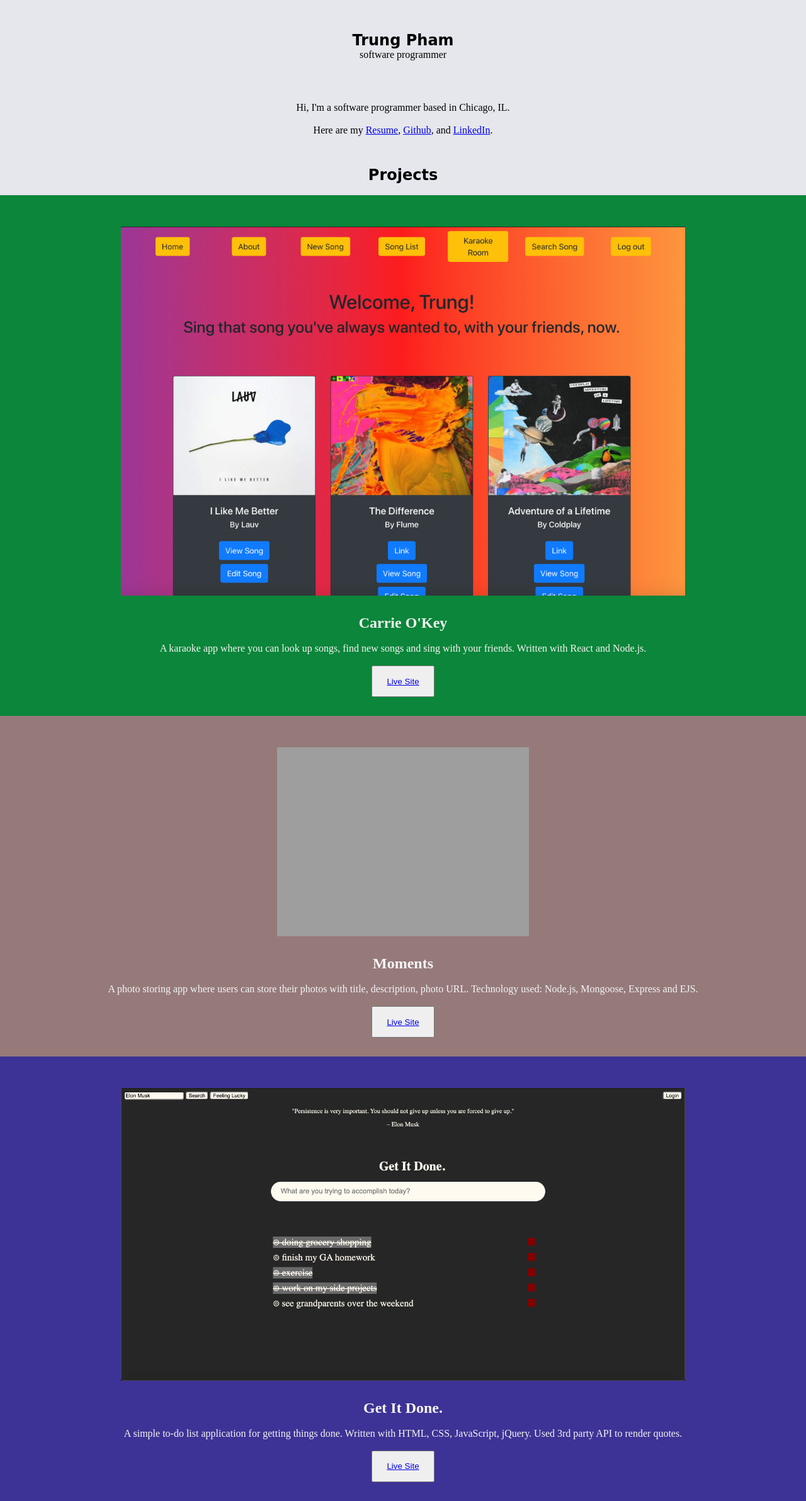
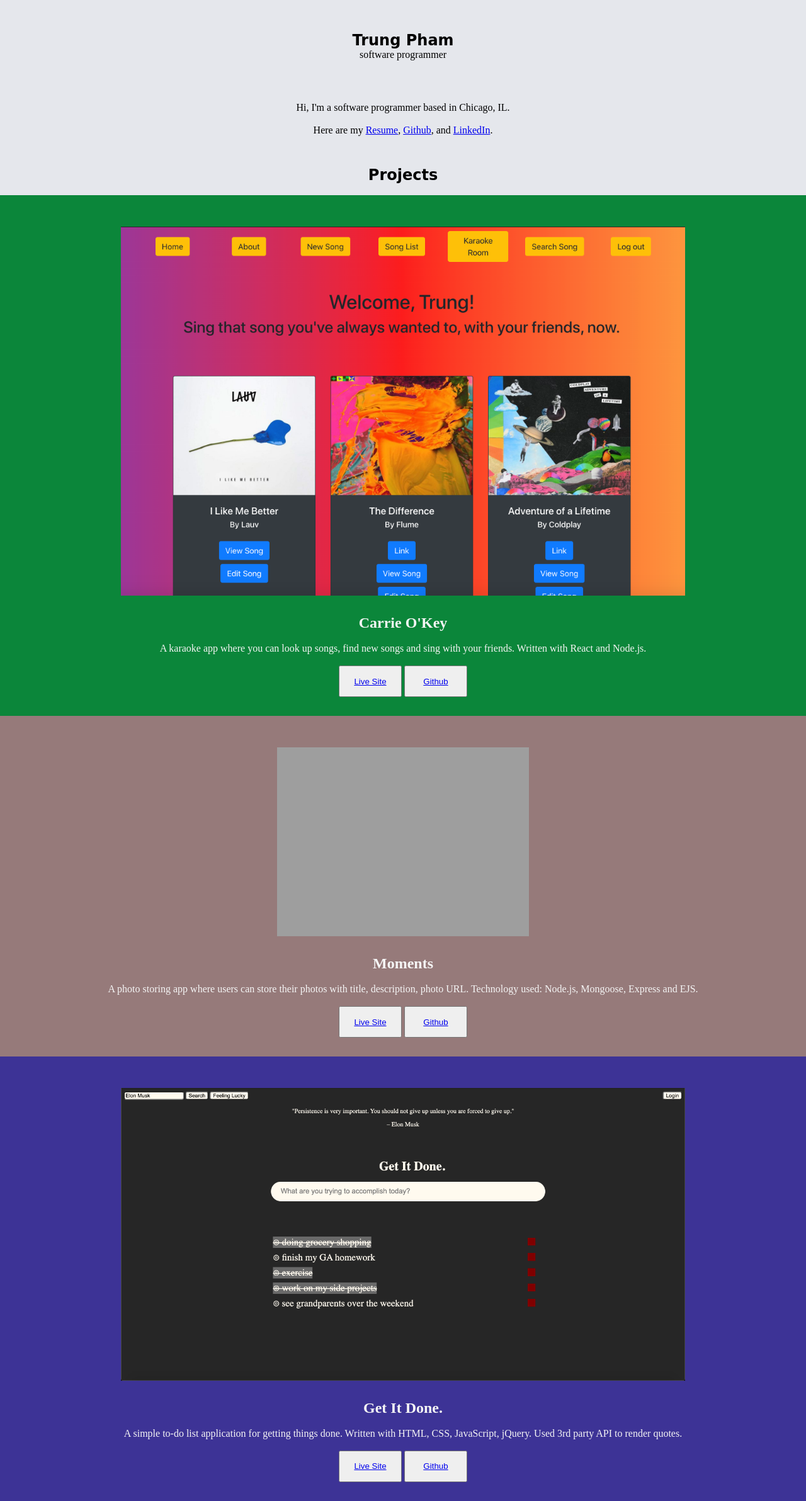
Before and after one commit to trungpham10/trungpham.github.io, a PHP site: page / in a window 1280 px wide. Shown: the whole page at 63% size. Run offline with PHP 8.4, Linux system fonts and the light colour scheme; grey boxes are pictures that could not be loaded.

Commit message:
add github links for each project

```diff
--- a/index.html
+++ b/index.html
@@ -70,6 +70,11 @@
                   <button class="live-btn">
                     <a href="https://carrieokey.herokuapp.com">Live Site</a>
                   </button>
+                  <button class="github-btn">
+                    <a href="https://github.com/joshua-agee/CarrieOKey"
+                      >Github</a
+                    >
+                  </button>
                 </div>
               </div>
             </div>
@@ -95,6 +100,11 @@
                   <button class="live-btn">
                     <a href="https://dry-stream-38790.herokuapp.com"
                       >Live Site</a
+                    >
+                  </button>
+                  <button class="github-btn">
+                    <a href="https://github.com/trungpham10/photo-storing-app"
+                      >Github</a
                     >
                   </button>
                 </div>
@@ -125,6 +135,12 @@
                   <button class="live-btn">
                     <a href="https://appgetdone.com">Live Site</a>
                   </button>
+                  <button class="github-btn">
+                    <a
+                      href="https://github.com/trungpham10/trungpham10.github.io"
+                      >Github</a
+                    >
+                  </button>
                 </div>
               </div>
             </div>
--- a/style.css
+++ b/style.css
@@ -61,7 +61,8 @@ body {
   padding: 30px;
 }
 
-.live-btn {
+.live-btn,
+.github-btn {
   width: 100px;
   height: 50px;
 }
```
